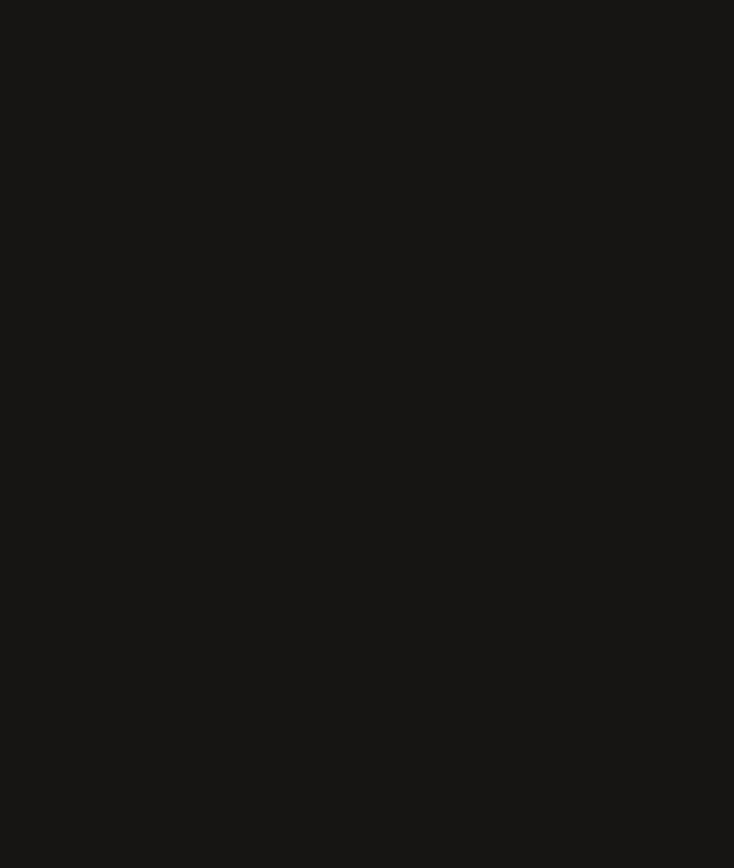
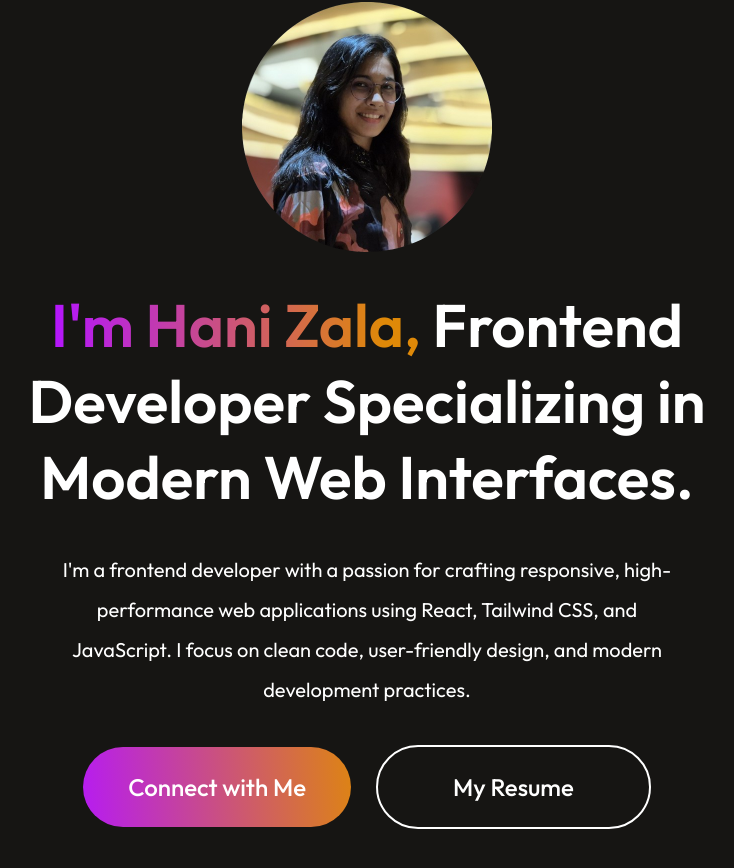
Before and after one commit to Hani239/Portfolio, a React (Vite) app: page / in a window 1280 px wide. Shown: the part 210-1078 px from the top of the page, without its empty margins (273-1007 px from the left). Before the commit the page ends 820 px from the top, so only its background shows below. Built offline with nearby package versions, Linux system fonts and the light colour scheme.

Commit message:
Main Section created

```diff
--- a/src/App.jsx
+++ b/src/App.jsx
@@ -1,10 +1,12 @@
 import React from 'react'
 import Navbar from './Components/Navbar/Navbar'
+import Banner from './Components/Banner/Banner'
 
 const App = () => {
   return (
     <div>
       <Navbar/>
+      <Banner/>
     </div>
   )
 }
--- /dev/null
+++ b/src/Components/Banner/Banner.css
@@ -0,0 +1,63 @@
+.banner{
+    display: flex;
+    align-items: center;
+    flex-direction: column;
+    gap: 35px;
+}
+
+.banner img{
+    margin-top: 100px;
+    width: 250px;
+}
+
+.banner h1{
+    text-align: center;
+    width: 60%;
+    font-size: 60px;
+    font-weight: 600;
+}
+
+.banner h1 span{
+    background: linear-gradient(270deg, #DF8908 10%, #B415FF 100%);
+    background-clip: text;
+    -webkit-background-clip: text;
+    -webkit-text-fill-color: transparent;
+}
+
+.banner p{
+    width: 50%;
+    text-align: center;
+    font-size: 20px;
+    line-height: 40px;
+}
+
+.banner-action{
+    display: flex;
+    align-items: center;
+    gap: 25px;
+    font-size: 24px;
+    font-weight: 500;
+    margin-bottom: 50px;
+}
+
+.banner-connect{
+    padding: 25px 45px;
+    border-radius: 50px;
+    background: linear-gradient(264deg, #DF8908 -5.09%, #B415FF 106.28%);
+    cursor: pointer;
+}
+
+.banner-resume{
+    padding: 25px 75px;
+    border-radius: 50px;
+    border: 2px solid #FFF;
+    cursor: pointer;
+}
+
+.banner-connect:hover{
+    border: 2px solid white
+}
+
+.banner-resume:hover{
+    border-color: #B415FF;
+}
--- /dev/null
+++ b/src/Components/Banner/Banner.jsx
@@ -0,0 +1,19 @@
+import React from 'react'
+import './Banner.css'
+import profile_img from '../../assets/Hani-img.png'
+
+const Banner = () => {
+  return (
+    <div className='banner'>
+        <img src={profile_img} alt="Profile Image" />
+        <h1><span>I'm Hani Zala,</span> Frontend Developer Specializing in Modern Web Interfaces.</h1>
+        <p>I'm a frontend developer with a passion for crafting responsive, high-performance web applications using React, Tailwind CSS, and JavaScript. I focus on clean code, user-friendly design, and modern development practices.</p>
+        <div className="banner-action">
+            <div className="banner-connect">Connect with Me</div>
+            <div className="banner-resume">My Resume</div>
+        </div>
+    </div>
+  )
+}
+
+export default Banner
--- a/src/Components/Navbar/Navbar.css
+++ b/src/Components/Navbar/Navbar.css
@@ -16,7 +16,7 @@
 .nav-connect{
     padding: 20px 40px;
     border-radius: 50px;
-    background: linear-gradient(267deg, #F5C269 0.6%, #EC625C 102.06%);
+    background: linear-gradient(267deg, #DA7C25 0.36%, #B923E1 102.06%);
     font-size: 22px;
     cursor: pointer;
     transition: 0.5s;
```
Also changed, not shown: src/assets/Hani-img.png (added), src/assets/logo.svg.
